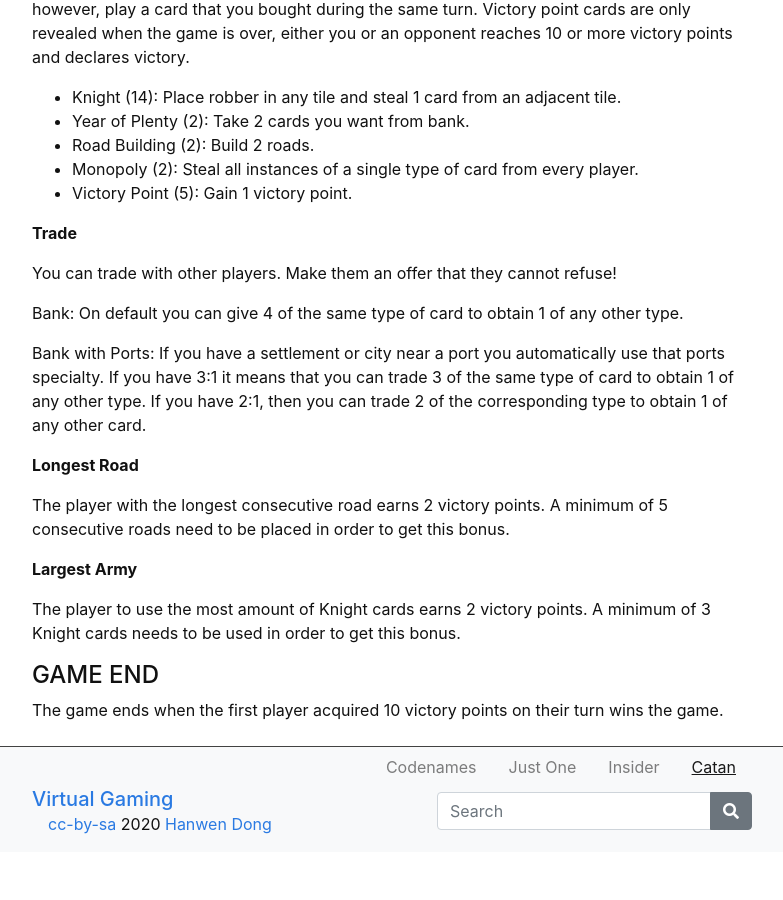
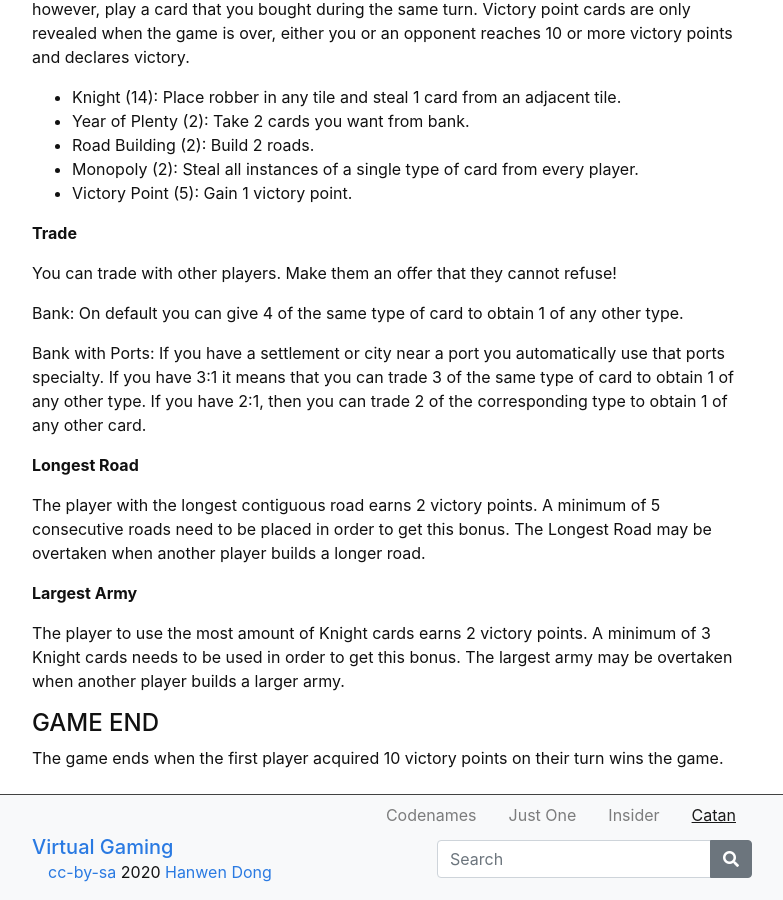
Before and after one commit to hanwendong1/VirtualGaming, a Jekyll site: the page built from content/4-Catan.md, in a window 1280 px wide and 900 px high, scrolled down 3417 px. Shown: the whole window, without its empty margins (248-1031 px from the left). Built offline with Jekyll 4.4.1, drawn with Linux system fonts in a browser that asks for light colours; before the commit the page ends 4269 px from its top, so only the background shows below that.

Commit message:
Update 4-Catan.md

```diff
--- a/content/4-Catan.md
+++ b/content/4-Catan.md
@@ -126,11 +126,11 @@ Bank with Ports: If you have a settlement or city near a port you automatically
 
 **Longest Road**
 
-The player with the longest consecutive road earns 2 victory points. A minimum of 5 consecutive roads need to be placed in order to get this bonus.
+The player with the longest contiguous road earns 2 victory points. A minimum of 5 consecutive roads need to be placed in order to get this bonus. The Longest Road may be overtaken when another player builds a longer road.
 
 **Largest Army**
 
-The player to use the most amount of Knight cards earns 2 victory points. A minimum of 3 Knight cards needs to be used in order to get this bonus.
+The player to use the most amount of Knight cards earns 2 victory points. A minimum of 3 Knight cards needs to be used in order to get this bonus. The largest army may be overtaken when another player builds a larger army.
 
 #### GAME END
 The game ends when the first player acquired 10 victory points on their turn wins the game.
```
